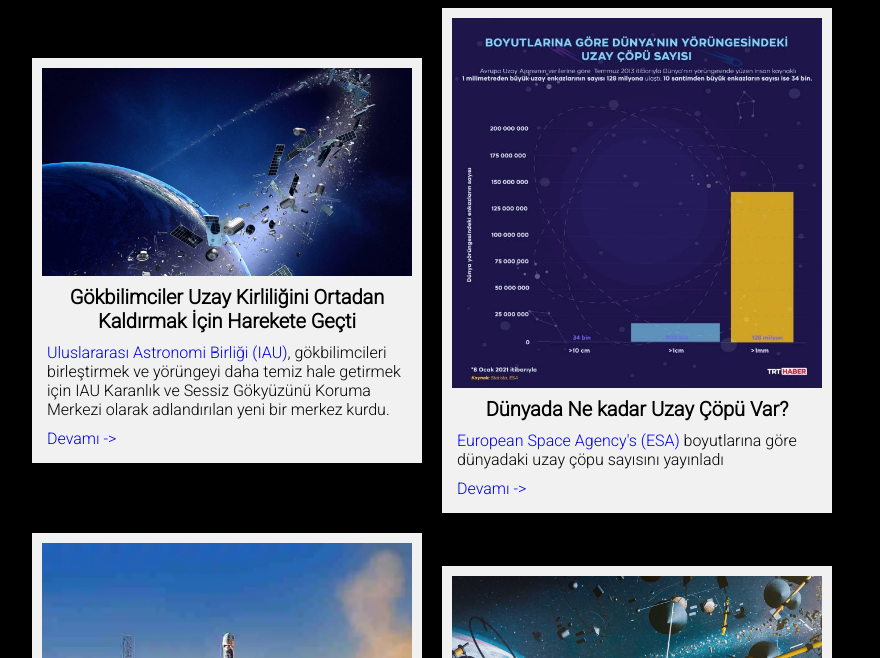
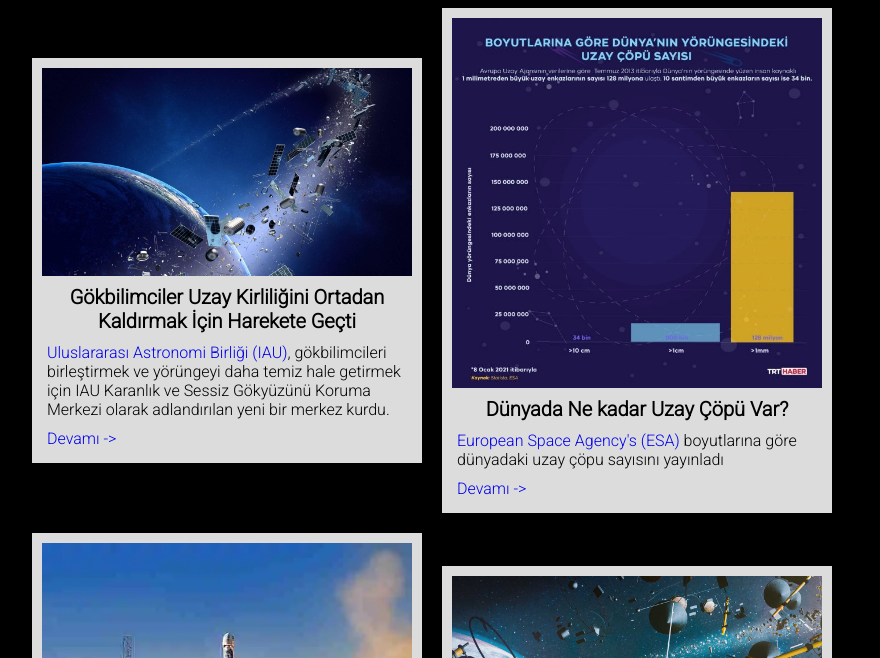
Before and after one commit to mehmetumutayann/copda, a plain HTML site: page Güncel_Konular.html in a window 1280 px wide. Shown: the part 142-800 px from the top of the page, without its empty margins (208-1088 px from the left). Drawn offline with Linux system fonts and the light colour scheme.

Commit message:
Last Commits will be

```diff
--- a/index-style.css
+++ b/index-style.css
@@ -102,7 +102,6 @@ p.yazi {
     position: fixed;
     justify-content: space-between;
     align-items: center;
-    height: 60px;
     top: 0;
     width: auto;
     z-index: 999;
--- a/konular.css
+++ b/konular.css
@@ -17,7 +17,7 @@
 }
 
 .card {
-  background-color: #f1f1f1;
+  background-color: rgb(220, 220, 220);
   padding: 10px;
   text-align: center;
 }
```
Also changed, not shown: index.html (indentation only), 1 other file.
